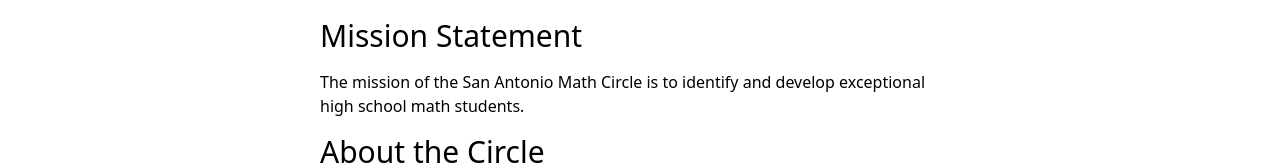
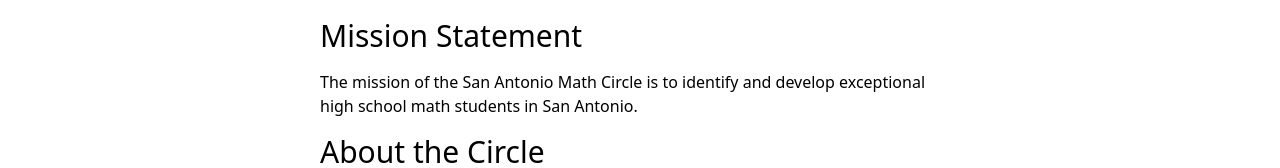
Before and after one commit to samathcircle/samathcircle.github.io, a SvelteKit app: page / in a window 1280 px wide. Shown: the part 190-358 px from the top of the page. Built offline with nearby package versions, Linux system fonts and the light colour scheme.

Commit message:
add specifier

```diff
--- a/src/routes/+page.svelte
+++ b/src/routes/+page.svelte
@@ -12,7 +12,7 @@
   <div slot="content">
     <h1 class="text-5xl text-center my-12 text-blue-500">San Antonio Math Circle</h1>
     <h2 class="text-3xl my-4">Mission Statement</h2>
-    <p>The mission of the San Antonio Math Circle is to identify and develop exceptional high school math students.</p>
+    <p>The mission of the San Antonio Math Circle is to identify and develop exceptional high school math students in San Antonio.</p>
     <h2 class="text-3xl my-4">About the Circle</h2>
     <p>The Circle is a place for students interested in mathematics to interact with one another and to learn math, solve problems and participate in math competitions.
     We strive to engage and encourage all interested students to join this highly enriched community in which like-minded, interested students deepen their appreciation, understanding and enjoyment of Mathematics.</p>
```
